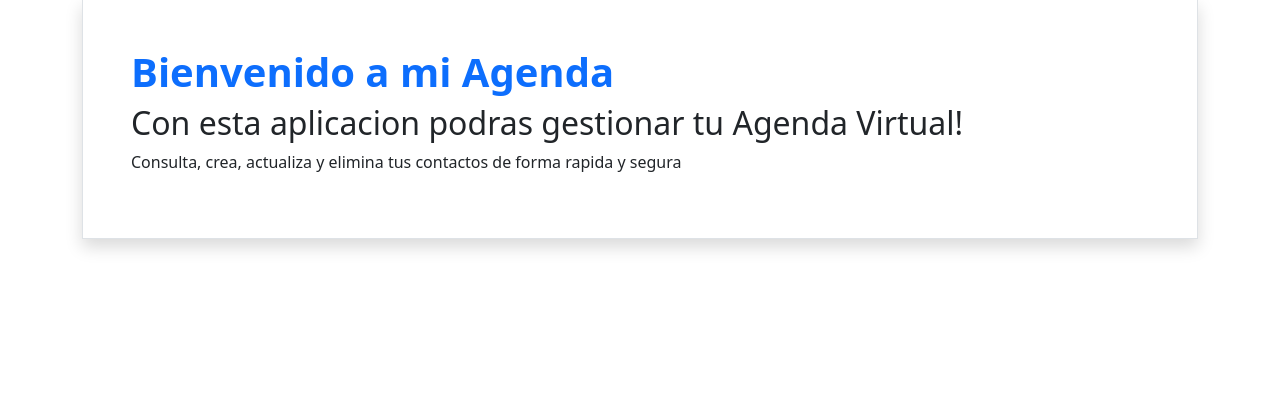
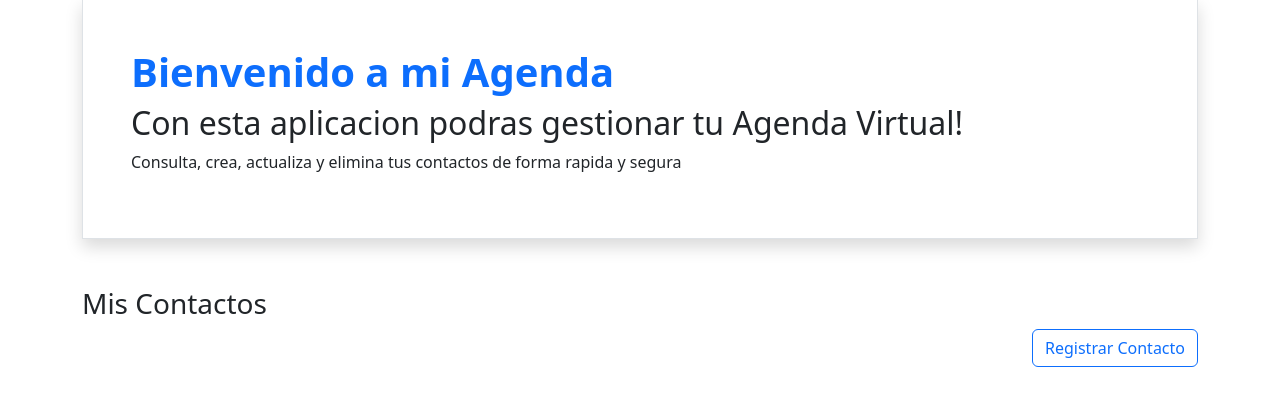
Before and after one commit to MiguelAntonioRS/Django-Project, a Django app: page / in a window 1280 px wide. Shown: the part 49-455 px from the top of the page. Run offline with Django 5.2, Linux system fonts and the light colour scheme; some libraries are stand-ins or nearby versions.

Commit message:
Adding new divs in the archive .html

```diff
--- a/contacts/templates/contacts/contact_list.html
+++ b/contacts/templates/contacts/contact_list.html
@@ -17,6 +17,16 @@
         <p>Consulta, crea, actualiza y elimina tus contactos de forma rapida y segura</p>
     </div>
 
+    <div class="mt-5">
+        <h3>Mis Contactos</h3>
+
+        <div class="text-end">
+            <a href="" class="btn btn-outline-primary">
+                Registrar Contacto
+            </a>
+        </div>
+    </div>
+
     <script src="{% static 'bootstrap/js/bootstrap.min.js' %}"></script>
 </body>
 </html>
```
